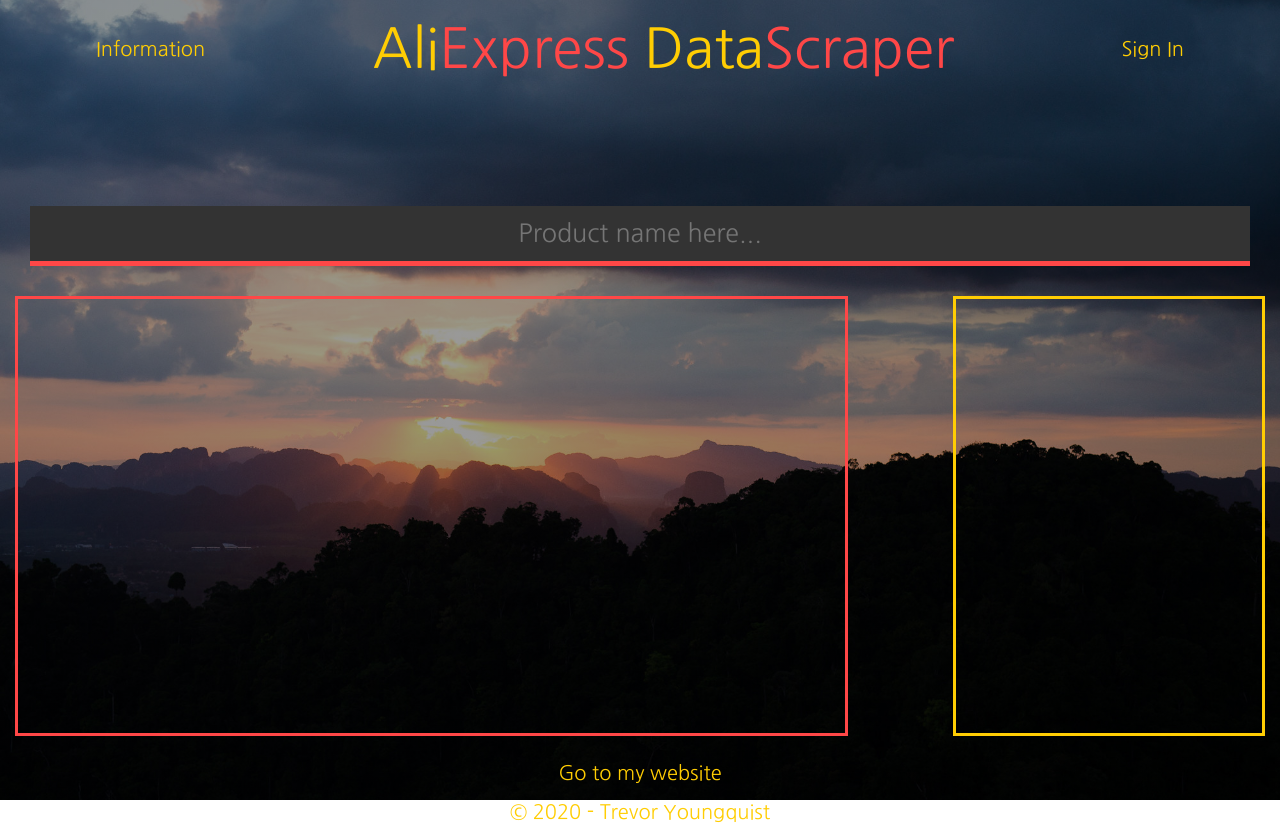
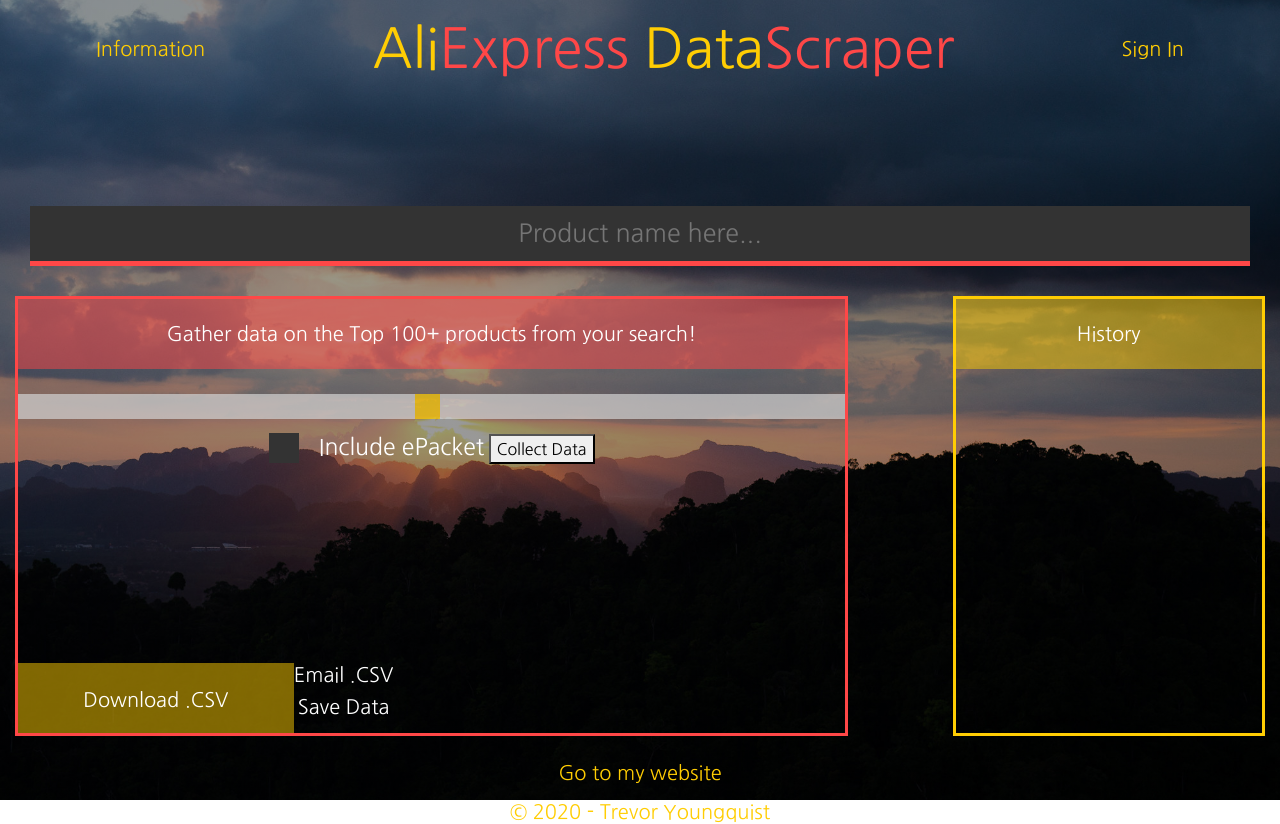
Before and after one commit to ytrevor81/Ali-Express-Web-Scraping-App, a Django app: page / in a window 1280 px wide. Run offline with Django 3.2, Linux system fonts and the light colour scheme; some libraries are stand-ins or nearby versions.

Commit message:
chipping away

```diff
--- a/aliexpress/main/static/css/styles.css
+++ b/aliexpress/main/static/css/styles.css
@@ -2,12 +2,15 @@
 
 body { overflow-x: hidden; font-family: 'Nanum Gothic', sans-serif; }
 h5 { font-size: 23px; color: #FFCD03; }
-h4 { font-size: 23px; color: #fff; }
+h4 { font-size: 22px; color: #fff; }
 h1 { font-size: 65px; font-weight: normal; color: #FFCD03; }
 strong { color: #FF4747; font-weight: normal; }
-a { color: #FFCD03; }
-a:hover { color: #FFCD03; text-decoration: underline; cursor: pointer; }
-a:active { color: #FFCD03; text-decoration: underline; }
+
+.red { background-color: rgba(255,71,71,0.5); }
+.yellow { background-color: rgba(255,205,3,0.5); }
+.orange { background-color: rgba(251,117,27,0.5); }
+
+
 
 /* --- Index.html Styles min-width: 1500px; --- */
 
@@ -41,10 +44,123 @@ a:active { color: #FFCD03; text-decoration: underline; }
 .customcontainer { max-width: 1250px; margin-bottom: 25px; }
 .customrow { justify-content: space-between; margin: 0; }
  section { height: 55vh; border: 3px solid; }
- .service { border-color: #FF4747; flex: 0 0 72.666667%; max-width: 72.666667%; }
- .history { border-color: #FFCD03; }
 
- footer h5 { margin-bottom: 15px; }
+ /* --- Main Serivce --- */
+ .service { border-color: #FF4747; flex: 0 0 72.666667%; max-width: 72.666667%; padding: 0; }
+ .title-box {
+    width: 100%;
+    height: 70px;
+    margin-bottom: 25px;
+    display: flex;
+    justify-content: center;
+    align-items: center;
+ }
+ .title-box h4 { margin-bottom: 0; }
+
+ .slidecontainer {
+  width: 100%;
+}
+.slider {
+  -webkit-appearance: none;  /* Override default CSS styles */
+  appearance: none;
+  width: 100%; /* Full-width */
+  height: 25px; /* Specified height */
+  background: #d3d3d3; /* Grey background */
+  outline: none; /* Remove outline */
+  opacity: 0.7; /* Set transparency (for mouse-over effects on hover) */
+  -webkit-transition: .2s; /* 0.2 seconds transition on hover */
+  transition: opacity .2s;
+}
+.slider:hover {
+  opacity: 1; /* Fully shown on mouse-over */
+}
+/* The slider handle (use -webkit- (Chrome, Opera, Safari, Edge) and -moz- (Firefox) to override default look) */
+.slider::-webkit-slider-thumb {
+  -webkit-appearance: none; /* Override default look */
+  appearance: none;
+  width: 25px; /* Set a specific slider handle width */
+  height: 25px; /* Slider handle height */
+  background: #FFCD03;
+  cursor: pointer; /* Cursor on hover */
+}
+.slider::-moz-range-thumb {
+  width: 25px; /* Set a specific slider handle width */
+  height: 25px; /* Slider handle height */
+  background: #FFCD03;
+  cursor: pointer; /* Cursor on hover */
+}
+
+.checkbox-label { font-size: 23px; color: #fff; }
+.checkbox {
+  position: relative;
+  top: 8px;
+  width: 30px;
+  height: 30px;
+  -webkit-appearance: none;
+  outline: none;
+  transition: 0.5s;
+  margin-right: 20px;
+}
+.checkbox::before {
+  content: '';
+  position: absolute;
+  top: 0;
+  left: 0;
+  width: 100%;
+  height: 100%;
+  background-color: #333;
+  border: 4px solid #333;
+  box-sizing: border-box;
+  transition: 0.5s;
+}
+.checkbox:checked::before {
+  border-top: none;
+  border-left: none;
+  background-color: inherit;
+  width: 15px;
+  border-color: #FFCD03;
+  transform: rotate(45deg) translate(5px, -10px);
+}
+
+
+.cluster {
+    position: absolute;
+    width: 100%;
+    display: flex;
+    bottom: 0;
+}
+.download-csv {
+    display: flex;
+    width: 33.33%;
+    height: 70px;
+  }
+.download-csv a {
+  height: 100%;
+  width: 100%;
+  padding: 25px;
+}
+.email-data {
+  display: flex;
+  width: 66.63%;
+  height: 70px;
+  align-items: center;
+}
+.email-data a {
+  height: 100%;
+  width: 50%;
+  padding: 25px;
+}
+
+
+ /*--- User History --- */
+ .history { border-color: #FFCD03; padding: 0; }
+
+
+/* --- Footer --- */
+.bottom-of-app a { color: #FFCD03; }
+.bottom-of-app a:hover { color: #FFCD03; text-decoration: underline; cursor: pointer; }
+.bottom-of-app a:active { color: #FFCD03; text-decoration: underline; }
+.bottom-of-app h5 { margin-bottom: 15px; }
 
  /* --- Screen Responsiveness --- */
 
--- a/aliexpress/main/templates/index.html
+++ b/aliexpress/main/templates/index.html
@@ -41,16 +41,40 @@
 
           <!-- Main Service -->
           <section class="service col-lg-8 col-md-8">
+            <div class="red title-box">
+              <h4>Gather data on the Top 100+ products from your search!</h4>
+            </div>
 
+            <!-- Web Scraping Tools -->
+            <form class="web-scraping-services" action="." method="GET">
+              <div class="slidecontainer">
+                <input type="range" min="1" max="100" value="50" class="slider" id="myRange">
+              </div>
+              <label class="checkbox-label"><input class="checkbox" type="checkbox" name="">Include ePacket</input></label>
+              <button class="scraping-button"type="submit" name="scraping-button">Collect Data</button>
+            </form>
+
+            <!-- Button Cluster -->
+            <footer class="cluster">
+              <form class="download-csv" action="." method="GET">
+                <a class="yellow cluster-button"name="download-csv" href="#"><h4>Download .CSV</h4></a>
+              </form>
+              <form class="email-save" action="." method="POST">
+                <a class="orange cluster-button"name="download-csv" href="#"><h4>Email .CSV</h4></a>
+                <a class="red cluster-button"name="download-csv" href="#"><h4>Save Data</h4></a>
+              </form>
+            </footer>
           </section>
 
           <!-- User History -->
           <section class="history col-lg-3 col-md-3">
-
+            <div class="yellow title-box">
+              <h4>History</h4>
+            </div>
           </section>
         </div>
       </div>
-      <footer>
+      <footer class="bottom-of-app">
         <h5><a href="#">Go to my website</a></h5>
         <h5>&copy; 2020 - Trevor Youngquist</h5>
       </footer>
```
